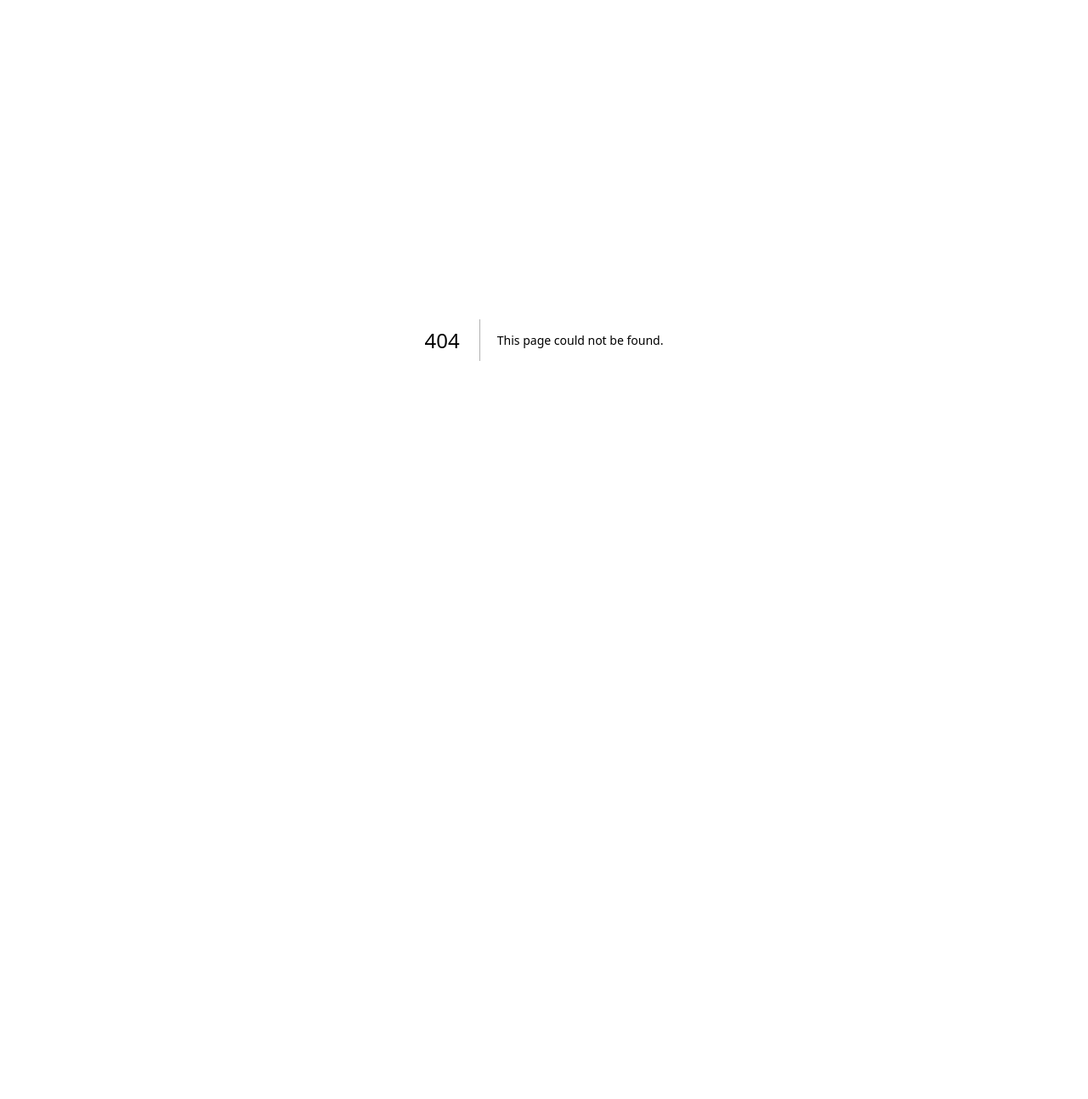
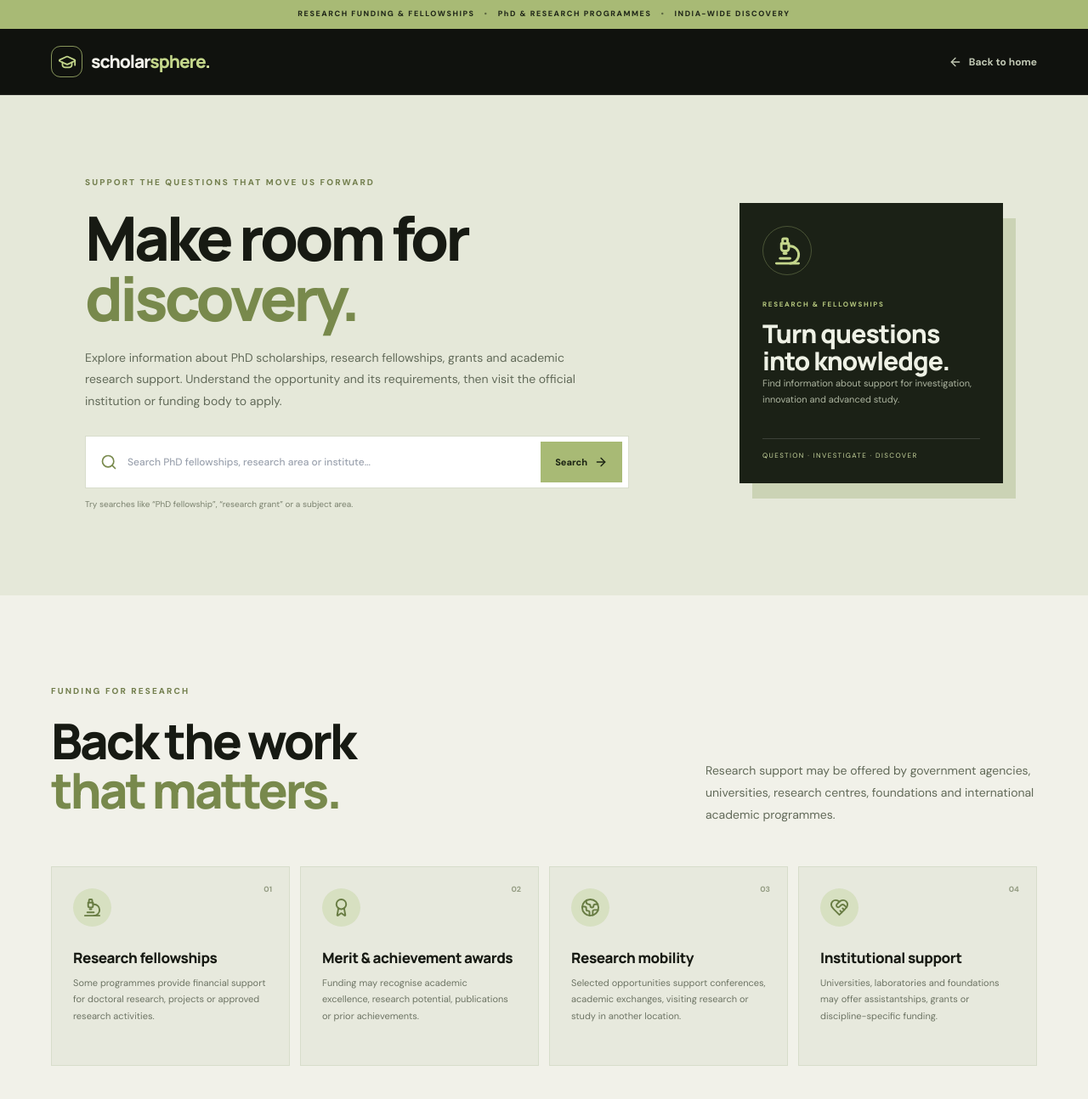
Before and after one commit to RISHITHADASARI18/Scholarsphere, a Next.js app: page /research in a window 1280 px wide. Before the commit this address had no page. Shown: the top 1294 px of the page at 85% size. Before the commit the page ends 800 px from the top, so only its background shows below. Built offline with nearby package versions, Linux system fonts and the light colour scheme.

Commit message:
feat: add research scholarships and fellowships page

```diff
--- /dev/null
+++ b/app/research/page.tsx
@@ -0,0 +1,47 @@
+import Link from "next/link";
+import { ArrowLeft, ArrowRight, BookOpen, GraduationCap, Landmark, HeartHandshake, Search, ShieldCheck, Microscope, Award, Globe2 } from "lucide-react";
+
+const supportTypes = [
+  { icon: Microscope, title: "Research fellowships", text: "Some programmes provide financial support for doctoral research, projects or approved research activities." },
+  { icon: Award, title: "Merit & achievement awards", text: "Funding may recognise academic excellence, research potential, publications or prior achievements." },
+  { icon: Globe2, title: "Research mobility", text: "Selected opportunities support conferences, academic exchanges, visiting research or study in another location." },
+  { icon: HeartHandshake, title: "Institutional support", text: "Universities, laboratories and foundations may offer assistantships, grants or discipline-specific funding." },
+];
+const checklist = ["Admission, registration or affiliation with an eligible institution","Research area, proposal and supervisor requirements, if applicable","Academic record, entrance tests or selection interview criteria","Funding duration, stipend or grant coverage and permitted expenses","Progress reviews, renewal conditions, deadlines and official application process"];
+
+export default function ResearchPage() {
+  return <main className="school-page">
+    <div className="school-announcement">RESEARCH FUNDING &amp; FELLOWSHIPS <span>•</span> PhD &amp; RESEARCH PROGRAMMES <span>•</span> INDIA-WIDE DISCOVERY</div>
+    <header className="school-nav">
+      <Link href="/" className="brand"><span className="brand-mark"><GraduationCap size={22}/></span><span>scholar<span className="brand-accent">sphere</span><i>.</i></span></Link>
+      <Link href="/" className="school-back"><ArrowLeft size={16}/> Back to home</Link>
+    </header>
+    <section className="school-hero">
+      <div className="school-hero-inner">
+        <div className="eyebrow dark-eyebrow">SUPPORT THE QUESTIONS THAT MOVE US FORWARD</div>
+        <h1>Make room for<br/><em>discovery.</em></h1>
+        <p>Explore information about PhD scholarships, research fellowships, grants and academic research support. Understand the opportunity and its requirements, then visit the official institution or funding body to apply.</p>
+        <form className="school-search" action="/scholarships" method="get"><Search size={20}/><input type="search" name="q" placeholder="Search PhD fellowships, research area or institute…" aria-label="Search research funding"/><input type="hidden" name="level" value="Research"/><button type="submit">Search <ArrowRight size={16}/></button></form>
+        <div className="school-search-note">Try searches like “PhD fellowship”, “research grant” or a subject area.</div>
+      </div>
+      <div className="school-hero-aside"><div className="school-aside-icon"><Microscope size={35}/></div><span>RESEARCH &amp; FELLOWSHIPS</span><strong>Turn questions<br/>into knowledge.</strong><p>Find information about support for investigation, innovation and advanced study.</p><div className="school-aside-rule"></div><small>QUESTION · INVESTIGATE · DISCOVER</small></div>
+    </section>
+    <section className="school-content">
+      <div className="school-section-heading"><div><div className="eyebrow dark-eyebrow">FUNDING FOR RESEARCH</div><h2>Back the work<br/><em>that matters.</em></h2></div><p>Research support may be offered by government agencies, universities, research centres, foundations and international academic programmes.</p></div>
+      <div className="school-support-grid">{supportTypes.map(({icon:Icon,title,text},i)=><article className="school-support-card" key={title}><span className="school-card-number">0{i+1}</span><span className="school-support-icon"><Icon size={23}/></span><h3>{title}</h3><p>{text}</p></article>)}</div>
+    </section>
+    <section className="school-source-section"><div className="school-source-inner"><div className="eyebrow">WHERE TO LOOK</div><h2>Find the right<br/><em>research pathway.</em></h2><p>Explore official fellowship notifications, university and institute research pages, government funding-agency announcements and recognised foundations. Always check the eligible disciplines, host institutions and current call details.</p><div className="school-source-points">
+      <div><Landmark size={20}/><span><b>Public funding agencies</b><small>Check official calls, fellowship notices and research grant announcements.</small></span></div>
+      <div><GraduationCap size={20}/><span><b>Universities &amp; research institutes</b><small>Review doctoral admissions, assistantships and institute-funded opportunities.</small></span></div>
+      <div><ShieldCheck size={20}/><span><b>Confirm each call</b><small>Verify the current application window and conditions with the funding body.</small></span></div>
+    </div></div></section>
+    <section className="school-check-section"><div className="eyebrow dark-eyebrow">BEFORE YOU APPLY</div><h2>Understand the<br/><em>research terms.</em></h2><p className="school-check-lede">Research funding can have specific academic and institutional conditions. Check the official call carefully.</p>
+      <div className="school-checklist">{checklist.map((item,i)=><div className="school-check-item" key={item}><span>0{i+1}</span><p>{item}</p></div>)}</div>
+      <div className="school-disclaimer"><ShieldCheck size={19}/><p>ScholarSphere is a scholarship and research-funding discovery platform. Applications are completed through the official provider or institution. We do not collect documents or guarantee eligibility, funding or selection.</p></div>
+    </section>
+    <section className="school-cta"><div className="eyebrow">YOUR RESEARCH JOURNEY STARTS HERE</div><h2>Find support for<br/><span>your next discovery.</span></h2><p>Search research funding information and confirm every detail with the official funding body.</p>
+      <form className="school-search school-search-cta" action="/scholarships" method="get"><Search size={19}/><input type="search" name="q" placeholder="Search research fellowships and grants…" aria-label="Search research funding"/><input type="hidden" name="level" value="Research"/><button type="submit">Search <ArrowRight size={16}/></button></form>
+      <Link href="/" className="school-home-link"><ArrowLeft size={15}/> Back to ScholarSphere home</Link></section>
+    <footer className="school-footer"><Link href="/" className="brand"><span className="brand-mark"><GraduationCap size={20}/></span><span>scholar<span className="brand-accent">sphere</span><i>.</i></span></Link><span>© 2026 ScholarSphere · Scholarship discovery, not application processing.</span></footer>
+  </main>;
+}
```
